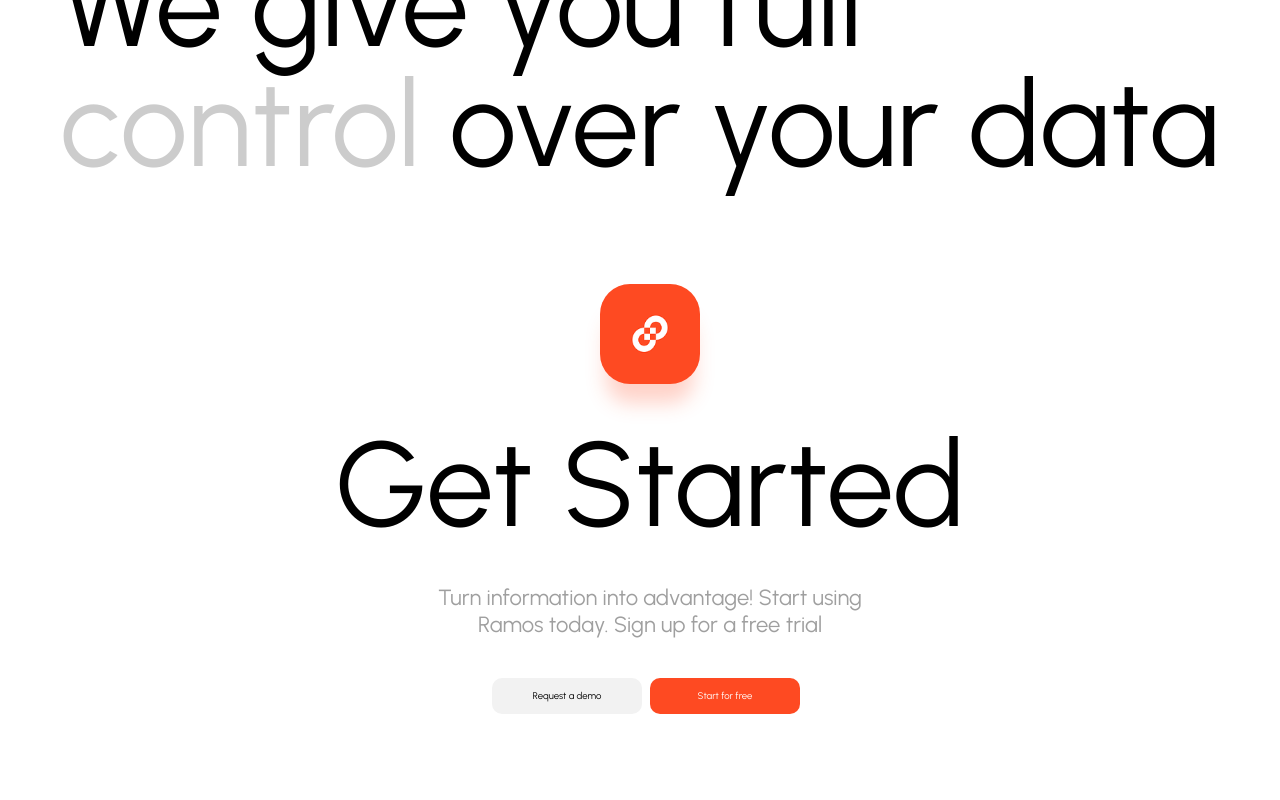
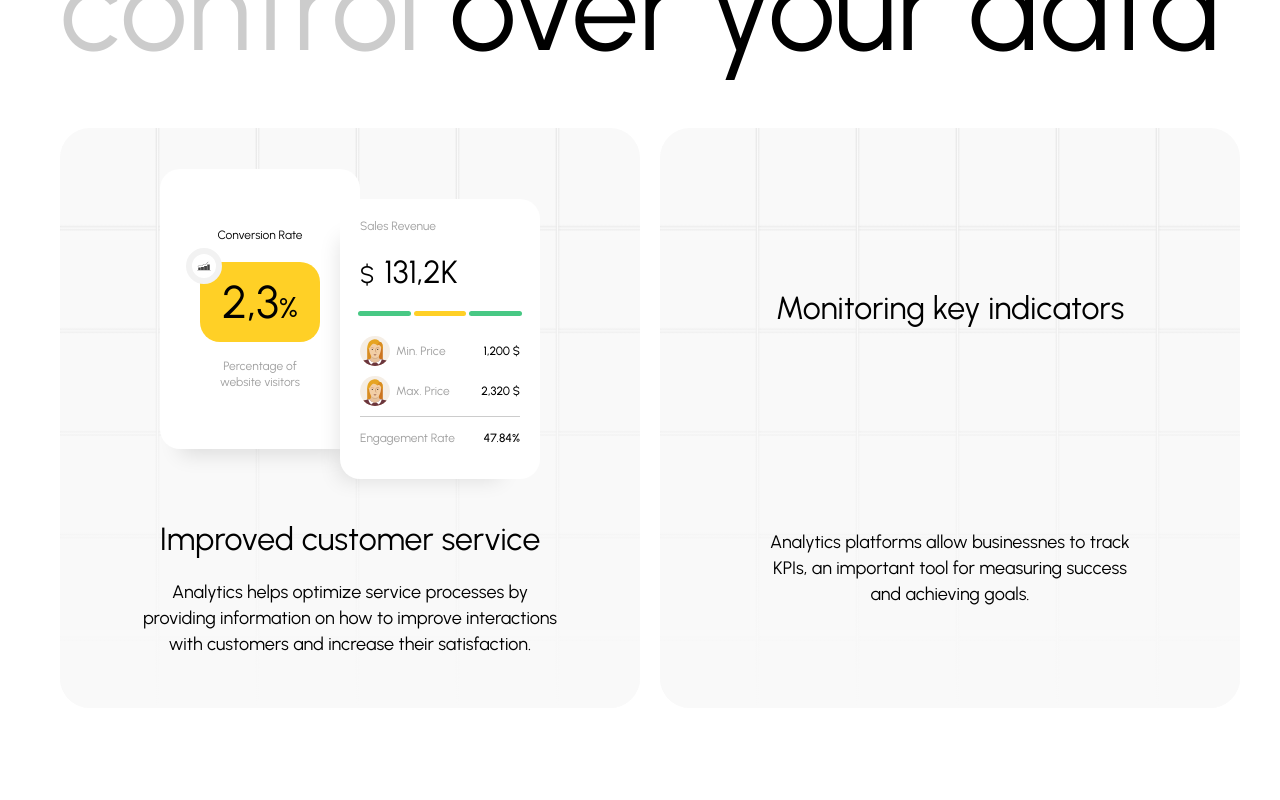
Before and after one commit to colidarity/ramos-ui, a React app: page / in a window 1280 px wide. Shown: the part 2580-3380 px from the top of the page. Built offline with nearby package versions, Linux system fonts and the light colour scheme.

Commit message:
full control section wip

```diff
--- /dev/null
+++ b/src/Home/full-control.js
@@ -0,0 +1,103 @@
+import React from 'react';
+
+import Growth from '../../assets/images/conversion-rate.svg';
+import Person1Ico from '../../assets/images/person-ico-1.svg';
+import Person2Ico from '../../assets/images/person-ico-1.svg';
+
+import {
+  AnimatedBar,
+  BigH1,
+  CardFlex,
+  ConversionRate,
+  DataControl,
+  FullControlWrapper,
+  ImprovedCustomerService,
+  Price,
+  RoundedIcon,
+  SalesRevenue,
+} from './styled';
+
+const FullControl = () => {
+  return (
+    <FullControlWrapper>
+      <BigH1>
+        We give you full
+        <br /> <span className="light">control</span> over your data
+      </BigH1>
+
+      <DataControl className="data-control">
+        <ImprovedCustomerService>
+          <CardFlex>
+            <ConversionRate>
+              <h6 className="title">Conversion Rate</h6>
+              <div className="conversion-rate">
+                <RoundedIcon
+                  imagesize="16px"
+                  border="6px solid var(--btn-gray)"
+                  size={'24px'}
+                  bg={'var(--white)'}
+                >
+                  <img src={Growth} alt="growth" />
+                </RoundedIcon>
+                <h5 className="rate">
+                  2,3<small>%</small>
+                </h5>
+              </div>
+              <p>
+                Percentage of
+                <br />
+                website visitors
+              </p>
+            </ConversionRate>
+            <SalesRevenue>
+              <h6 className="title">Sales Revenue</h6>
+
+              <p className="revenue">
+                <small>$</small>
+                131,2K
+              </p>
+              <AnimatedBar />
+
+              <Price>
+                <div className="row">
+                  <RoundedIcon imagesize="30px" size={'30px'}>
+                    <img src={Person1Ico} alt="name of person" />
+                  </RoundedIcon>{' '}
+                  <p>Min. Price</p>
+                  <span>1,200 $</span>
+                </div>
+                <div className="row">
+                  <RoundedIcon imagesize="30px" size={'30px'}>
+                    <img src={Person2Ico} alt="name of person" />
+                  </RoundedIcon>{' '}
+                  <p>Max. Price</p>
+                  <span>2,320 $</span>
+                </div>
+                <div className="row">
+                  <p>Engagement Rate</p>
+                  <span>47.84%</span>
+                </div>
+              </Price>
+            </SalesRevenue>
+          </CardFlex>
+          <h4>Improved customer service</h4>
+          <p>
+            Analytics helps optimize service processes by <br />
+            providing information on how to improve interactions
+            <br /> with customers and increase their satisfaction.
+          </p>
+        </ImprovedCustomerService>
+        <div className="monitoring-key-indicators">
+          <h4>Monitoring key indicators</h4>
+          <p>
+            Analytics platforms allow businessnes to track
+            <br /> KPIs, an important tool for measuring success
+            <br /> and achieving goals.
+          </p>
+        </div>
+      </DataControl>
+    </FullControlWrapper>
+  );
+};
+
+export default FullControl;
--- a/src/Home/get-started.js
+++ b/src/Home/get-started.js
@@ -7,11 +7,6 @@
 const GetStarted = () => {
   return (
     <GetStartedWrapper>
-      <BigH1>
-        We give you full
-        <br /> <span className="light">control</span> over your data
-      </BigH1>
-
       <div className="get-started-sec">
         <figure className="logo-ico">
           <img src={LinkIco} alt="logo" />
--- a/src/Home/home.js
+++ b/src/Home/home.js
@@ -9,6 +9,7 @@
 
 import { Container } from './styled';
 import Footer from './footer';
+import FullControl from './full-control';
 
 const Home = () => {
   return (
@@ -17,6 +18,7 @@
       <ATFContent />
       <Insights />
       <CTA />
+      <FullControl />
       <GetStarted />
       <Footer />
     </Container>
--- a/src/Home/styled.js
+++ b/src/Home/styled.js
@@ -1,4 +1,5 @@
 import styled from 'styled-components';
+import GridBg from '../../assets/images/grid-bg.png';
 
 export const Container = styled.div`
   width: 1300px;
@@ -145,6 +146,7 @@
   width: ${(props) => props.size};
   height: ${(props) => props.size};
   background-color: ${(props) => props.bg};
+  border: ${(props) => (props.border ? props.border : 'none')};
   img {
     height: ${(props) => (props.imagesize ? props.imagesize : '40px')};
     width: ${(props) => (props.imagesize ? props.imagesize : '40px')};
@@ -162,6 +164,7 @@
   border-radius: 100px;
   position: relative;
   overflow: hidden;
+  height: 768px;
 `;
 
 export const InsightsFooter = styled.footer`
@@ -460,7 +463,8 @@
 
 export const CTAWrapper = styled.section`
   padding: 100px 60px;
-
+  height: 768px;
+  box-sizing: border-box;
   .cta {
     display: flex;
     justify-content: space-between;
@@ -617,10 +621,16 @@
   }
 `;
 
+export const FullControlWrapper = styled.section`
+  padding: 0 60px;
+  box-sizing: border-box;
+  height: 880px;
+`;
+
 export const GetStartedWrapper = styled.section`
   padding: 100px 60px;
+  box-sizing: border-box;
   .get-started-sec {
-    margin-top: 100px;
     display: flex;
     flex-direction: column;
     align-items: center;
@@ -643,8 +653,209 @@
     p {
       text-align: center;
       color: var(--gray-text);
-
       font-size: 22px;
+      line-height: 26px;
     }
   }
 `;
+
+export const DataControl = styled.div`
+  display: flex;
+  justify-content: space-between;
+  align-items: center;
+  margin-block: 60px;
+  > div {
+    display: flex;
+    flex-direction: column;
+    justify-content: space-around;
+    border-radius: 30px;
+    overflow: hidden;
+    width: 580px;
+    height: 580px;
+    background-image: url(${GridBg});
+    background-position: -2px -2px;
+    background-size: 100px;
+    position: relative;
+    &:after {
+      z-index: 1;
+      content: '';
+      position: absolute;
+      top: 0;
+      left: 0;
+      width: 100%;
+      height: 100%;
+      background: linear-gradient(
+        rgba(249, 249, 249, 0),
+        rgba(249, 249, 249, 1)
+      );
+    }
+
+    > * {
+      z-index: 2;
+    }
+
+    h4,
+    p {
+      text-align: center;
+    }
+    h4 {
+      text-align: center;
+      color: var(--black);
+      font-size: 32px;
+      margin-top: 60px;
+    }
+    > p {
+      font-size: 18px;
+      color: '#242424';
+      line-height: 26px;
+    }
+  }
+`;
+
+export const ImprovedCustomerService = styled.div`
+  display: flex;
+  justify-content: center;
+  align-items: center;
+  padding: 40px;
+  box-sizing: border-box;
+`;
+
+export const PerformanceCard = styled.div`
+  display: flex;
+  align-items: space-evenly;
+  flex-direction: column;
+  background: #fff;
+  border-radius: 20px;
+  width: 200px;
+  box-sizing: border-box;
+  h6.title {
+    font-size: 12px;
+    margin-bottom: 20px;
+  }
+`;
+
+export const SalesRevenue = styled(PerformanceCard)`
+  box-shadow: rgba(0, 0, 0, 0.12) -20px 20px 20px -20px;
+  transform: translateY(30px);
+  padding: 20px;
+  justify-content: center;
+  align-items: flex-start;
+
+  h6.title {
+    color: var(--gray-text);
+    text-align: left;
+  }
+
+  .revenue {
+    font-size: 32px;
+    small {
+      margin-right: 10px;
+      font-size: 24px;
+    }
+  }
+`;
+
+export const AnimatedBar = styled.figure`
+  width: 33%;
+  position: relative;
+  display: block;
+  margin: 20px auto;
+  height: 5px;
+  background-color: var(--yellow);
+  border-radius: 3px;
+  &:after,
+  &:before {
+    border-radius: 3px;
+    position: absolute;
+    width: 100%;
+    height: 5px;
+    background-color: var(--green);
+    content: ' ';
+  }
+  &:before {
+    left: -105%;
+  }
+  &:after {
+    left: 105%;
+  }
+`;
+
+export const Price = styled.div`
+  width: 100%;
+  display: flex;
+  flex-direction: column;
+  gap: 10px;
+  .row {
+    display: flex;
+    align-items: center;
+    justify-content: left;
+    min-height: 30px;
+    figure {
+      margin-right: 06px;
+    }
+
+    &:last-child {
+      border-top: solid thin var(--light-gray);
+      padding-block: 6px;
+    }
+  }
+  p {
+    font-size: 12px;
+    color: var(--gray-text);
+  }
+  span {
+    margin-left: auto;
+    font-weight: 500;
+    color: var(--black);
+    font-size: 12px;
+  }
+`;
+
+export const ConversionRate = styled(PerformanceCard)`
+  box-shadow: rgba(0, 0, 0, 0.12) 0px 25px 20px -20px;
+  padding: 40px;
+  justify-content: center;
+  align-items: center;
+  h6.title {
+    color: var(--black);
+  }
+  .conversion-rate {
+    background-color: var(--yellow);
+    width: 120px;
+    height: 80px;
+    border-radius: 20px;
+    position: relative;
+    display: flex;
+    justify-content: center;
+    align-items: center;
+    flex-direction: column;
+
+    figure {
+      position: absolute;
+      top: -14px;
+      left: -14px;
+    }
+
+    h5.rate {
+      font-size: 46px;
+
+      small {
+        font-size: 30px;
+      }
+    }
+  }
+
+  p {
+    font-size: 12px !important;
+    color: var(--gray-text);
+    margin-top: 16px;
+    line-height: 16px;
+  }
+`;
+
+export const CardFlex = styled.div`
+  display: flex;
+  > div {
+    margin: -10px;
+  }
+`;
--- a/src/components/TextSplitter/index.js
+++ b/src/components/TextSplitter/index.js
@@ -1,7 +1,11 @@
 import React from 'react';
 
 const TextSplitter = ({ text }) => {
-  return text.split('').map((char) => <span className="split">{char}</span>);
+  return text.split('').map((char, idx) => (
+    <span key={idx} className="split">
+      {char}
+    </span>
+  ));
 };
 
 export default TextSplitter;
```
Also changed, not shown: assets/images/conversion-rate.svg (added), assets/images/grid-bg.png (added).
